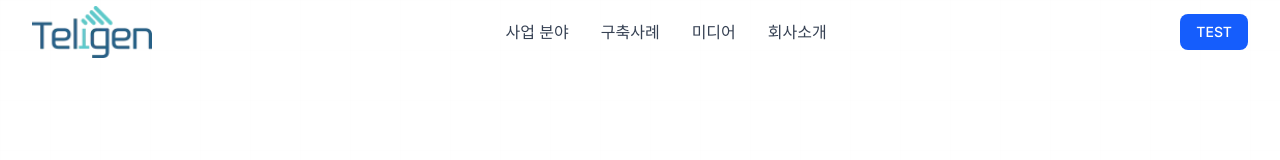
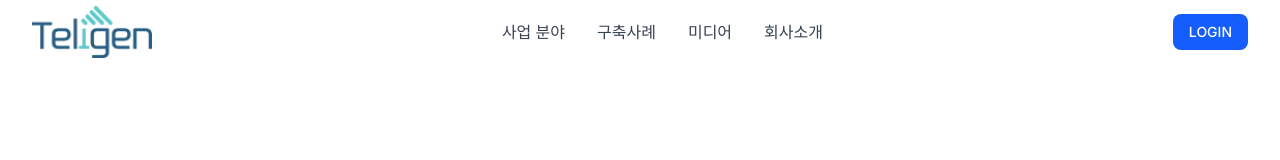
Before and after one commit to bbicoon/teligen-website, a Next.js app: page / in a window 1280 px wide. Shown: the top 160 px of the page. Built offline with nearby package versions, Linux system fonts and the light colour scheme.

Commit message:
로그인으로 변경

```diff
--- a/src/components/header.tsx
+++ b/src/components/header.tsx
@@ -68,11 +68,11 @@ const Header = () => {
             ))}
           </nav>
 
-          {/* 데스크톱 TEST 버튼 */}
+          {/* 데스크톱 LOGIN 버튼 */}
           <div className="hidden md:block">
             <Button asChild className="bg-blue-600 hover:bg-blue-700 text-white">
               <Link href="https://service.teligen.co.kr" target="_blank">
-                TEST
+                LOGIN
               </Link>
             </Button>
           </div>
@@ -113,7 +113,7 @@ const Header = () => {
               <div className="px-3 py-2">
                 <Button asChild className="w-full bg-blue-600 hover:bg-blue-700 text-white">
                   <Link href="https://service.teligen.co.kr" target="_blank">
-                    TEST
+                    LOGIN
                   </Link>
                 </Button>
               </div>
```
